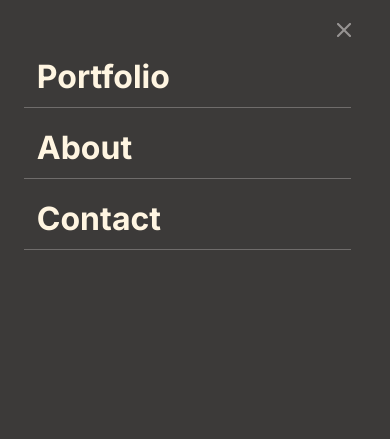
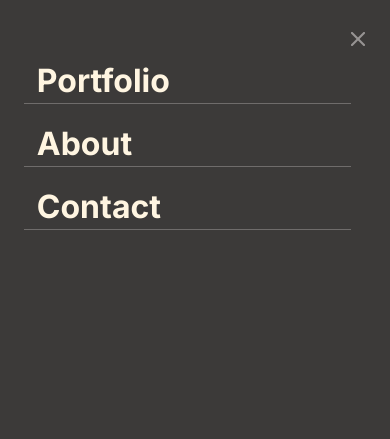
Before and after one commit to clin2on3mun/PortfolioProject, a plain HTML site: page index.html in a window 390 px wide. Both pictures are taken after a click on the element 173 px from the left and 24 px from the top of the page. Shown: the top 439 px of the page. Drawn offline with Linux system fonts and the light colour scheme.

Commit message:
Add changes to html, css and javascript file

```diff
--- a/index.html
+++ b/index.html
@@ -21,8 +21,8 @@
                     <span class="nav-bar"></span>
                 </section>
                 <section class="nav-links">
+                    <img src="images/Icon.png" class="close" alt="close">
                     <ul class = "menu-names menu-list">
-                        <img src="images/Icon.png" class="close" alt="close">
                         <li class="menu-name"><a href="#work-section" class="color">Portfolio</a></li>
                         <li class="menu-name"><a href="#work-experience" class="color">About</a></li>
                         <li class="menu-name"><a href="#contact-form" class="color">Contact</a></li>
--- a/script.js
+++ b/script.js
@@ -3,12 +3,12 @@ const menuList = document.querySelector('.nav-links');
 const closeIcon = document.querySelector('.close');
 
 hamburgMenu.addEventListener('click', () => {
-  menuList.classList.add('visible');
+  menuList.classList.toggle('visible');
 });
 
 document.querySelectorAll('.color').forEach((n) => n.addEventListener('click', () => {
-  menuList.classList.toggle('visible');
+  menuList.classList.remove('visible');
 }));
 closeIcon.addEventListener('click', () => {
-  menuList.classList.toggle('visible');
+  menuList.classList.remove('visible');
 });
--- a/styles.css
+++ b/styles.css
@@ -68,7 +68,7 @@ ul {
   .visible {
     position: fixed;
     height: 95vh;
-    width: 100% !important;
+    width: 100%;
     display: block;
     z-index: 1;
     background: #3c3a39;
@@ -81,17 +81,19 @@ ul {
     width: 14px;
     height: 14px;
     display: block;
-    align-self: flex-end;
+    position: absolute;
+    left: 90%;
+    top: 4%;
   }
 
   .menu-names {
-    padding-top: 6%;
     padding-left: 1.5rem;
     display: block;
     display: flex;
     flex-direction: column;
     gap: 18px;
     width: 90%;
+    margin-top: 15%;
   }
 
   .color {
@@ -107,7 +109,6 @@ ul {
 
   .menu-name {
     border-bottom: 1px solid #6f6c6b;
-    padding-bottom: 0.5rem;
   }
 
   .mail-icon {
```
